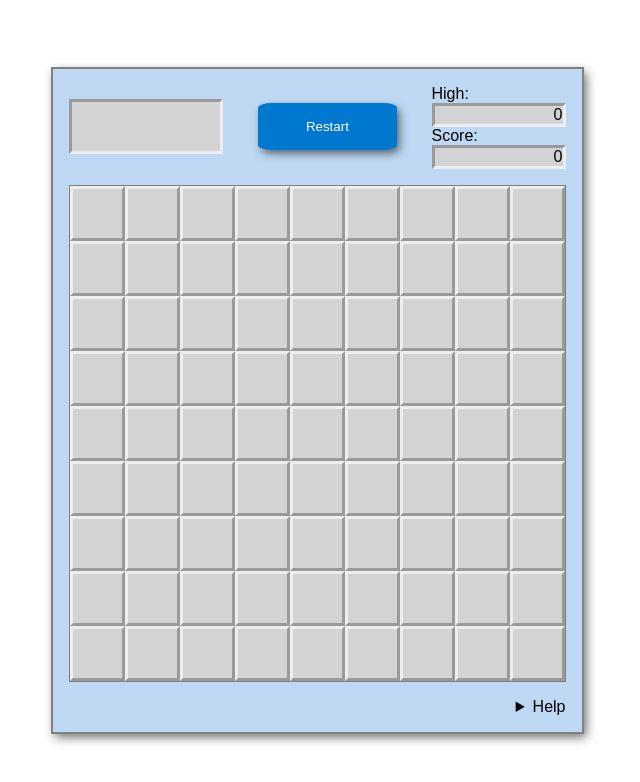
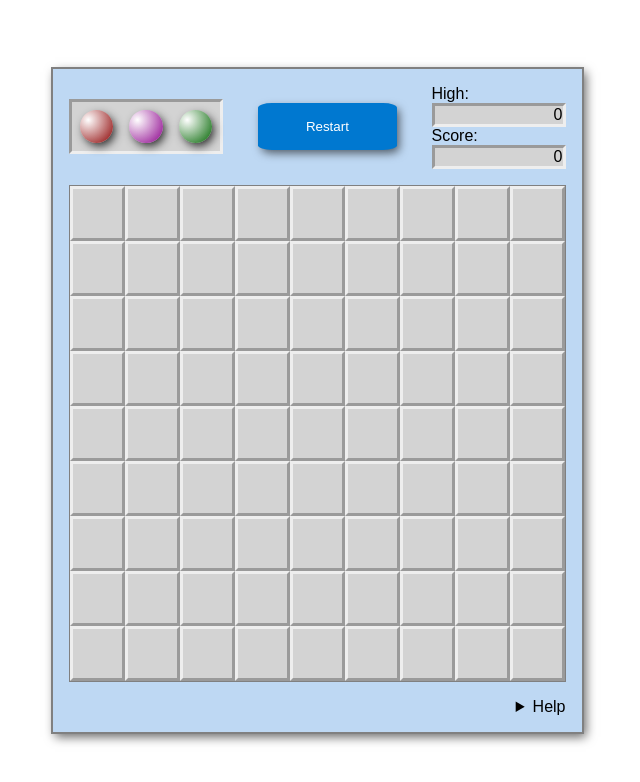
Before and after one commit to xxxDef/lines-react, a React (Create React App) app: page / in a window 1280 px wide. Shown: the top 782 px of the page, without its empty margins (323-963 px from the left). Built offline with nearby package versions, Linux system fonts and the light colour scheme; a web font is replaced by a local one.

Commit message:
show next circles

```diff
--- a/src/Cell.tsx
+++ b/src/Cell.tsx
@@ -1,4 +1,4 @@
-import React, { useContext } from 'react';
+import { useContext } from 'react';
 import styles from "./Cell.module.css";
 import { Circle, CircleEffect } from "./Circle";
 import * as logic from './logic'
@@ -72,7 +72,7 @@ export default function Cell({index}: CellProps) {
 
     return (
         <div className={styles.cell} id={`cell${index}`} onClick={handleClick} onContextMenu={handleRightClick}>
-            <Circle index={index}  color={effect.color} effect={effect.effect}/>
+            <Circle color={effect.color} effect={effect.effect}/>
         </div>
     );
 }
--- a/src/Circle.tsx
+++ b/src/Circle.tsx
@@ -2,7 +2,6 @@ import style from "./Circle.module.css";
 import {Color}  from "./logic";
 
 export type CircleProps = {
-    index: number,
     color: Color,
     effect: CircleEffect
 };
@@ -14,7 +13,7 @@ export enum CircleEffect {
     Removing,
     Selected
 }
-export function Circle({index, color, effect} : CircleProps) {
+export function Circle({color, effect} : CircleProps) {
 
     const classes: string[] = [];
     if (color !== null) {
@@ -43,5 +42,5 @@ export function Circle({index, color, effect} : CircleProps) {
             throw "unknow effect";
     }
 
-    return <div className={classes.join(' ')} id={`circle${index}`}></div>
+    return <div className={classes.join(' ')}></div>
 }
--- a/src/NextBalls.tsx
+++ b/src/NextBalls.tsx
@@ -1,11 +1,18 @@
+import { useContext } from 'react';
+import { Circle, CircleEffect } from './Circle';
 import * as logic from './logic'
+import {GameContext} from './GameContext';
 
 export default function NextBalls() {
+
+    const {state} = useContext(GameContext);
+
     return (
+
         <div id="nextBalls" >
             {logic.forRange(3, (i) => (
                 <div className="placeForNext" key={`placeForNext${i}`}>
-                    <div key={`nextCircle${i}`} className="circle color2"></div>
+                    <Circle color={state.nextCircles[i]} effect={CircleEffect.None}/>
                 </div>
             ))}
          </div>
```
